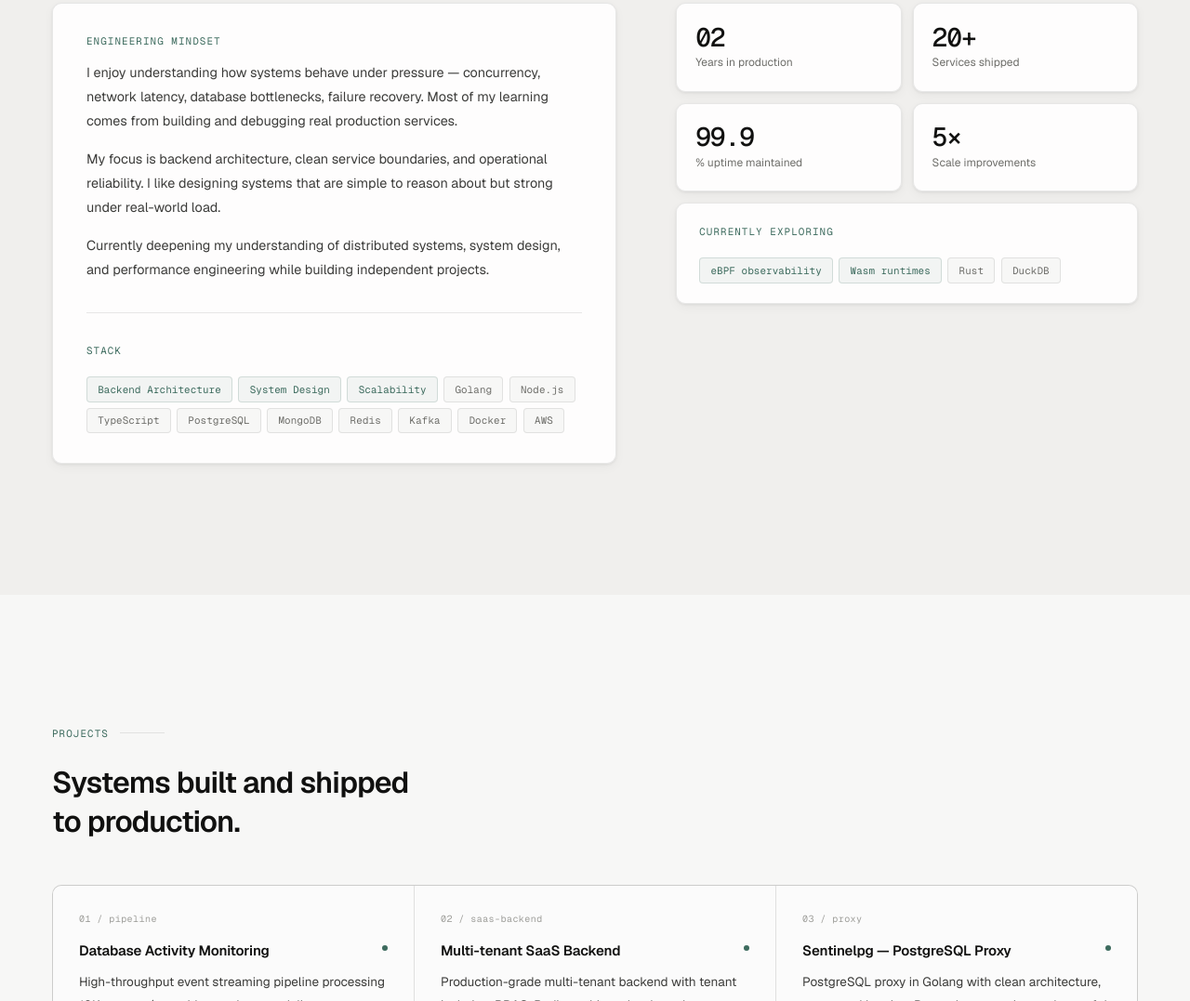
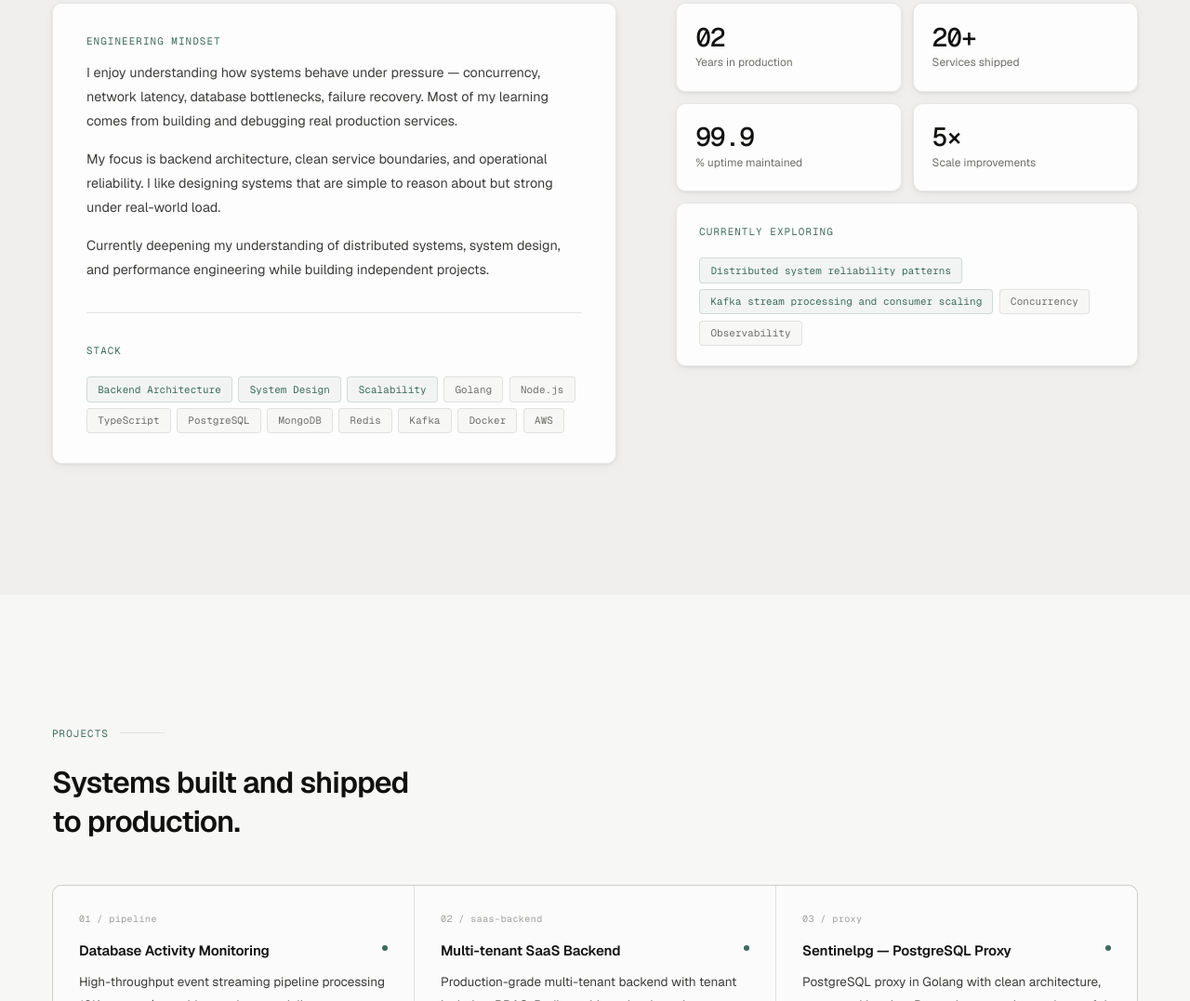
Before and after one commit to vedant-colab/portfolio, a plain HTML site: page index.html in a window 1280 px wide. Shown: the part 1113-2190 px from the top of the page at 93% size. Drawn offline with nearby package versions, Linux system fonts and the light colour scheme.

Commit message:
Changed currently exploring

```diff
--- a/index.html
+++ b/index.html
@@ -886,10 +886,10 @@
           <div class="card fade-up" style="margin-top: 0.75rem; padding: 1.35rem 1.5rem;">
             <p class="t-label" style="margin-bottom: 0.75rem">Currently Exploring</p>
             <div class="skill-tags">
-              <span class="skill-tag accent">eBPF observability</span>
-              <span class="skill-tag accent">Wasm runtimes</span>
-              <span class="skill-tag">Rust</span>
-              <span class="skill-tag">DuckDB</span>
+              <span class="skill-tag accent">Distributed system reliability patterns</span>
+              <span class="skill-tag accent">Kafka stream processing and consumer scaling</span>
+              <span class="skill-tag">Concurrency</span>
+              <span class="skill-tag">Observability</span>
             </div>
           </div>
         </div>
```
